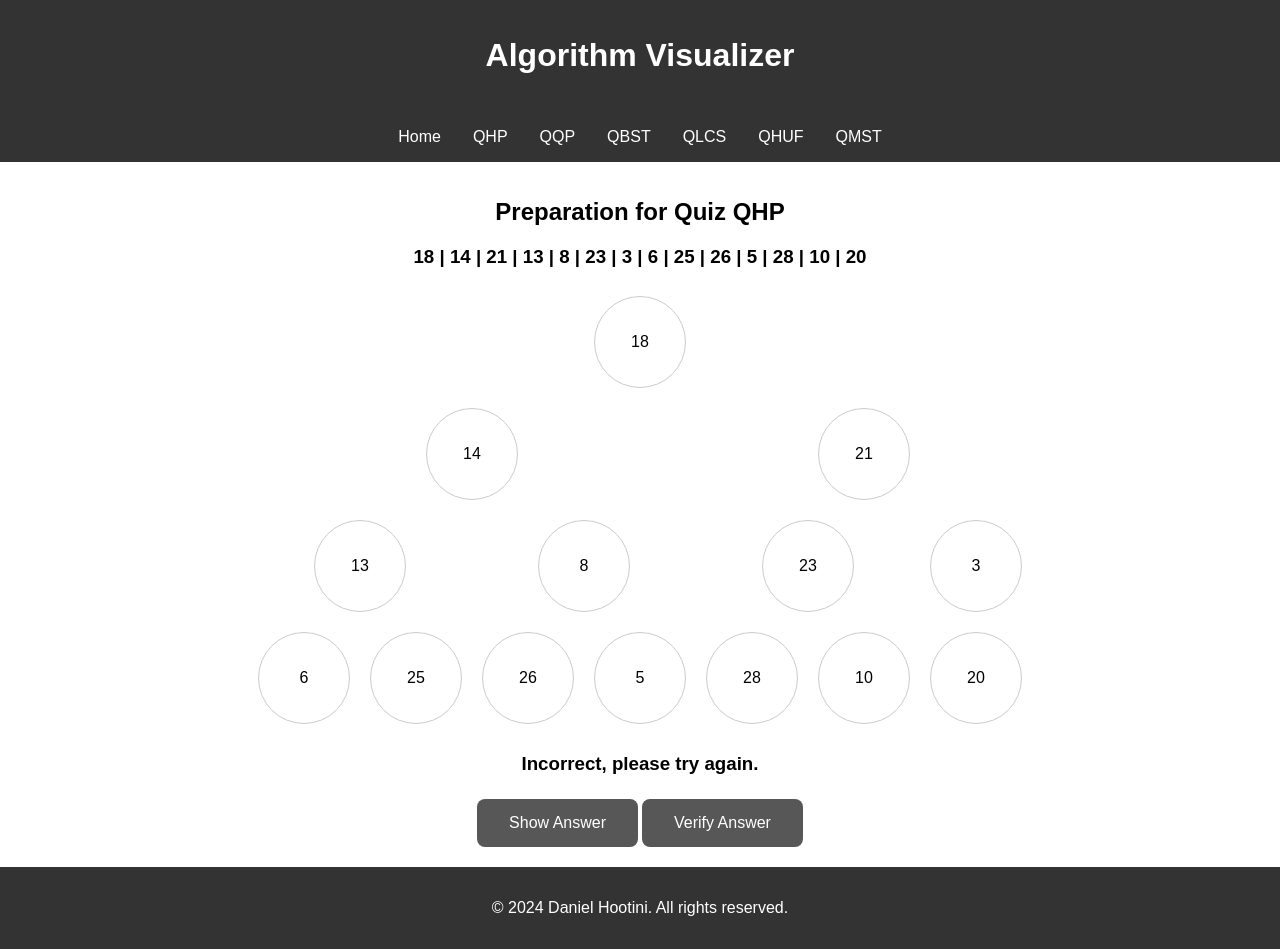
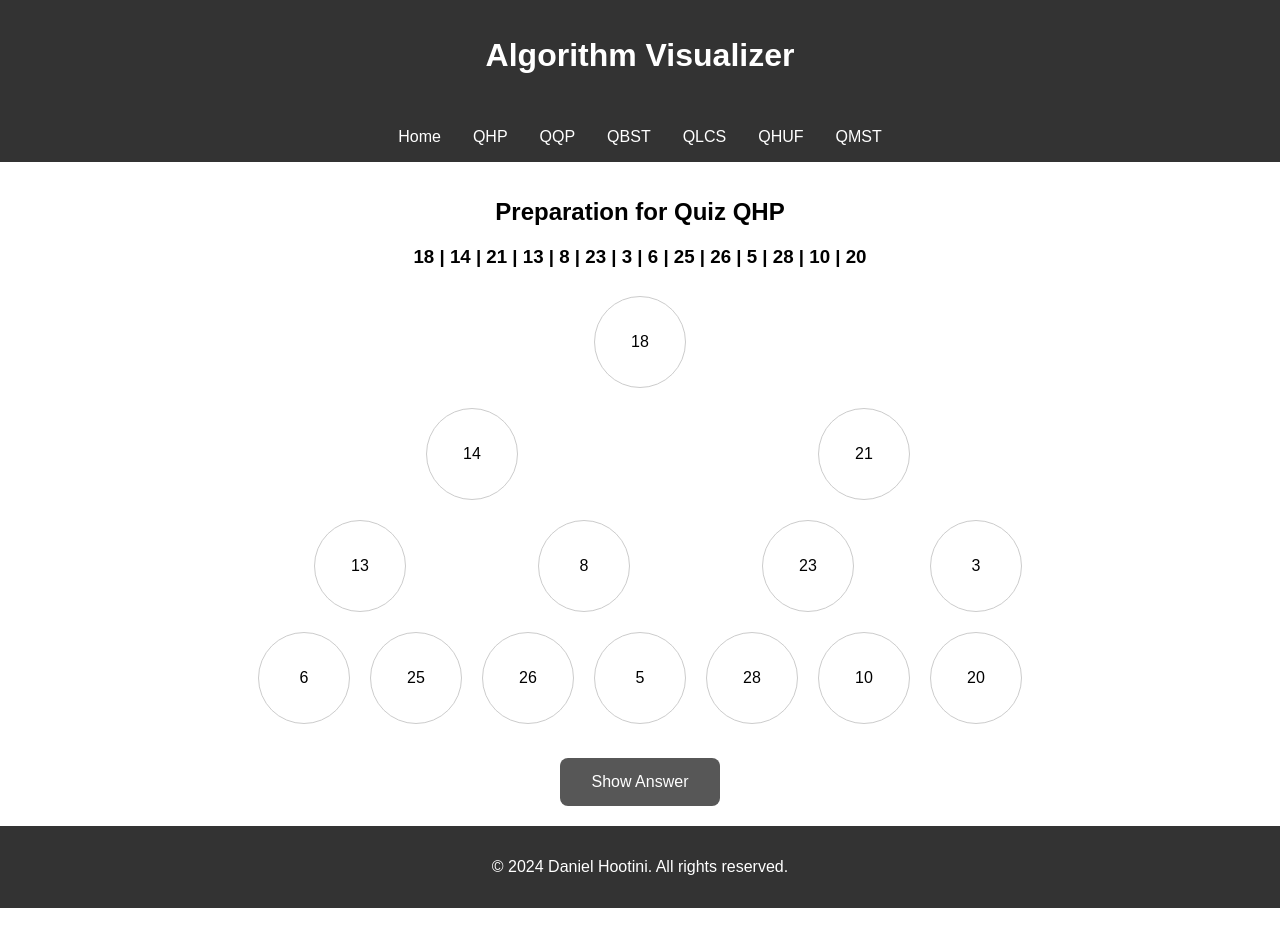
Before and after one commit to DanielH987/algorithm-visualizer, a React (Create React App) app: page /qhp in a window 1280 px wide. After the commit the page ends 908 px from the top, so only its background shows below. Built offline with nearby package versions, Linux system fonts and the light colour scheme.

Commit message:
feat: Add heap array generation and answer verification to Tree component

```diff
--- a/src/components/Tree.js
+++ b/src/components/Tree.js
@@ -65,6 +65,8 @@ const Tree = () => {
     const initialNodes = generateRandomArray().map((value, index) => ({ id: index, value }));
     setOriginalNodes(initialNodes);
     setNodes(initialNodes);
+    const heapArray = buildMaxHeap(initialNodes.map(node => node.value));
+    setCorrectOrder(heapArray);
   }, []);
 
   const moveNode = useCallback(
@@ -74,18 +76,17 @@ const Tree = () => {
         [toIndex]: { $set: nodes[fromIndex] },
       });
       setNodes(updatedNodes);
+      verifyAnswer(updatedNodes);
     },
     [nodes],
   );
 
   const handleShowAnswer = () => {
-    const heapArray = buildMaxHeap(nodes.map(node => node.value));
-    setCorrectOrder(heapArray);
     setShowAnswer(true);
   };
 
-  const verifyAnswer = () => {
-    const currentValues = nodes.map(node => node.value);
+  const verifyAnswer = (currentNodes) => {
+    const currentValues = currentNodes.map(node => node.value);
     const isCorrectOrder = JSON.stringify(currentValues) === JSON.stringify(correctOrder);
     setIsCorrect(isCorrectOrder);
   };
@@ -125,11 +126,16 @@ const Tree = () => {
           />
         )}
       </div>
-      <h3><strong>{isCorrect ? 'Correct!' : 'Incorrect, please try again.'}</strong></h3>
-      {showAnswer && <h3>Correct Order: {displayCorrectOrder(correctOrder)}</h3>}
+      <h3 className='correct'>
+        <strong>{isCorrect ? 'Correct!' : ''}</strong>
+      </h3>
+      {showAnswer &&
+        <h3 className={isCorrect ? 'correct' : 'incorrect'}>
+          {displayCorrectOrder(correctOrder)}
+        </h3>
+      }
       <div className="button-container">
         {!showAnswer && <button className="styled-button" onClick={handleShowAnswer}>Show Answer</button>}
-        <button className="styled-button" onClick={verifyAnswer}>Verify Answer</button>
       </div>
     </div>
   );
```
